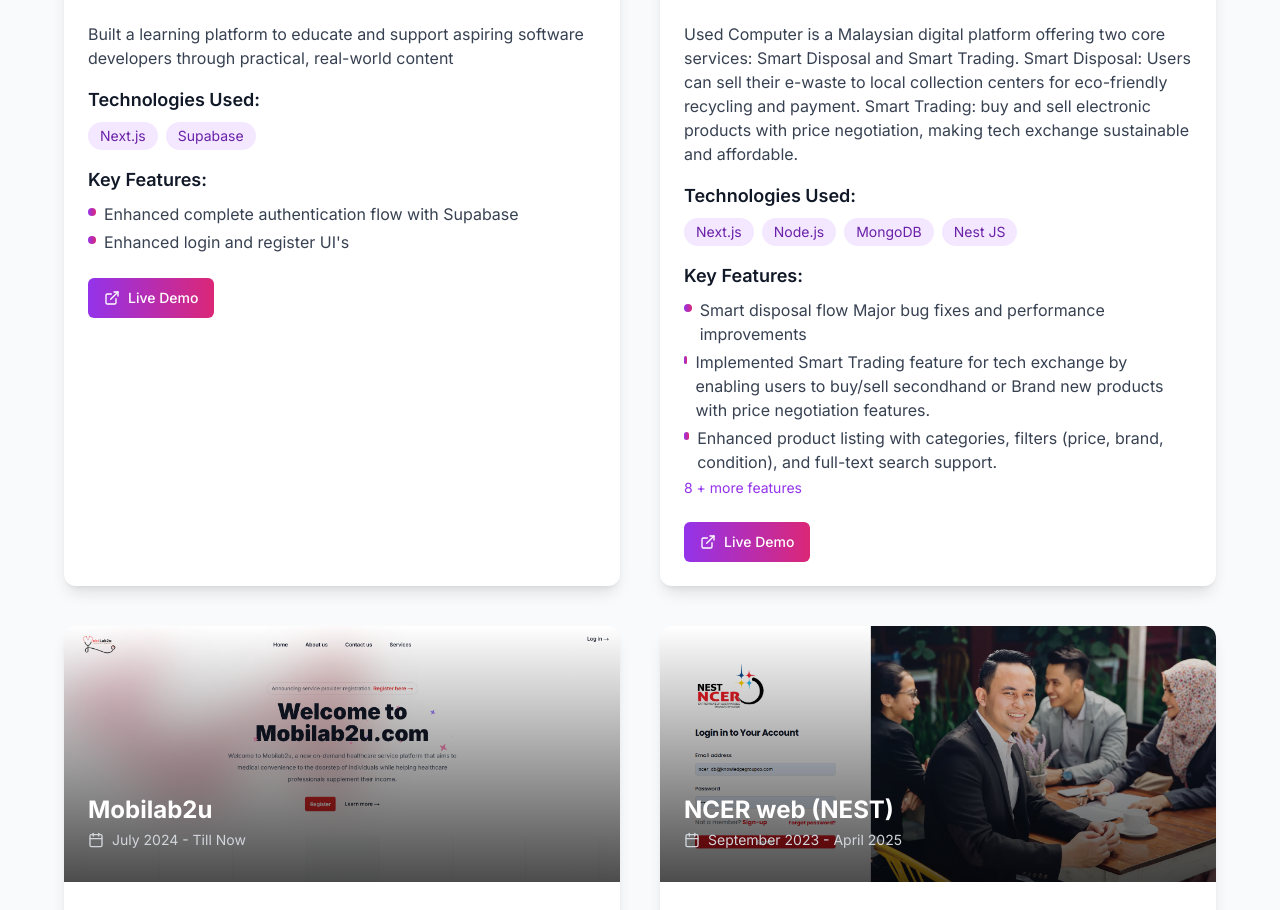
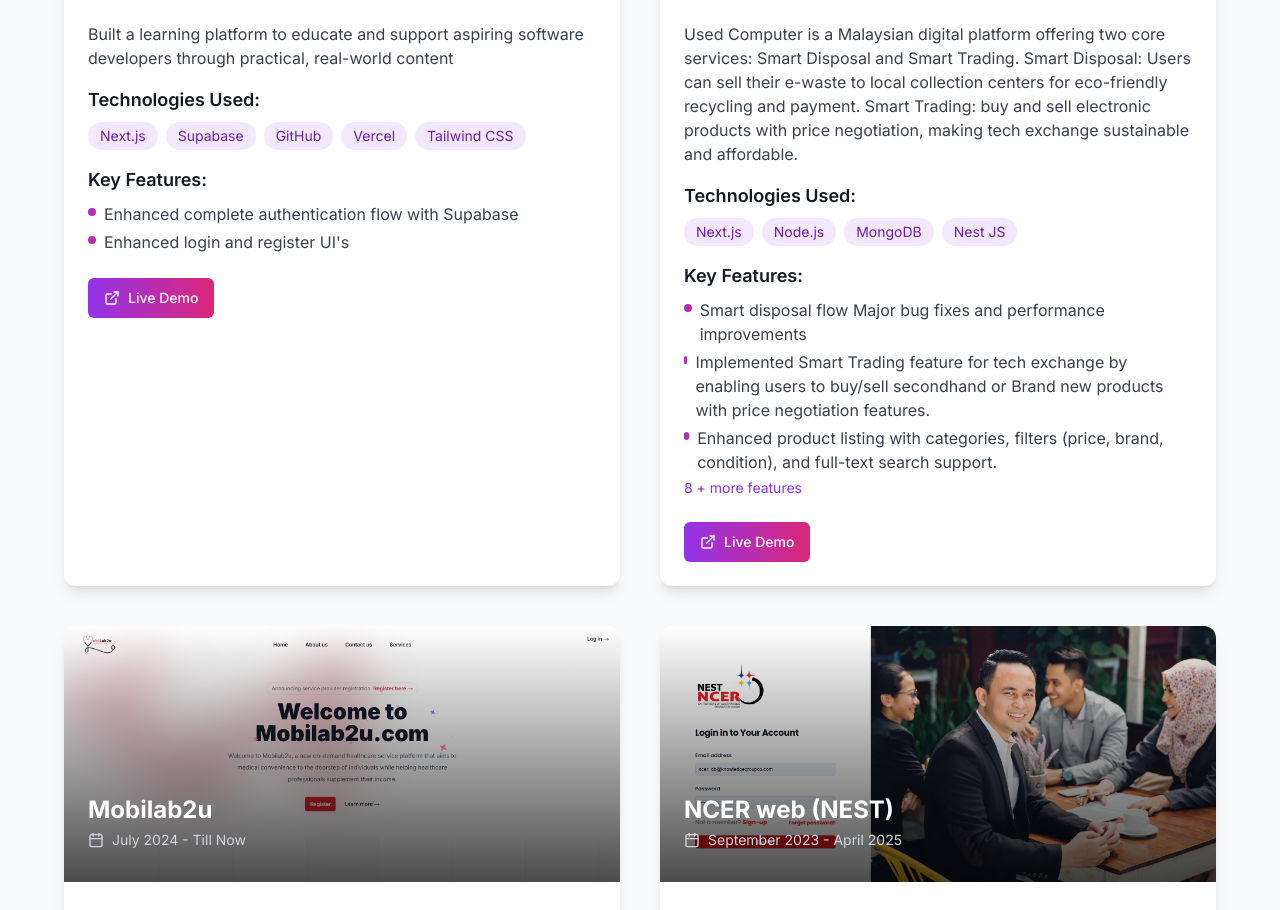
Before and after one commit to sanjaikumarv/portfilio-main, a Next.js app: page / in a window 1280 px wide. Shown: the part 5034-5944 px from the top of the page. Built offline with nearby package versions, Linux system fonts and the light colour scheme.

Commit message:
feat : ptoject skills added

```diff
--- a/components/projects.tsx
+++ b/components/projects.tsx
@@ -15,7 +15,7 @@ const projects = [
     period: "Auguest 2025",
     description:
       "Built a learning platform to educate and support aspiring software developers through practical, real-world content",
-    technologies: ["Next.js", "Supabase"],
+    technologies: ["Next.js", "Supabase", "GitHub", "Vercel","Tailwind CSS"],
     features: [
       "Enhanced complete authentication flow with Supabase",
       "Enhanced login and register UI's",
```
